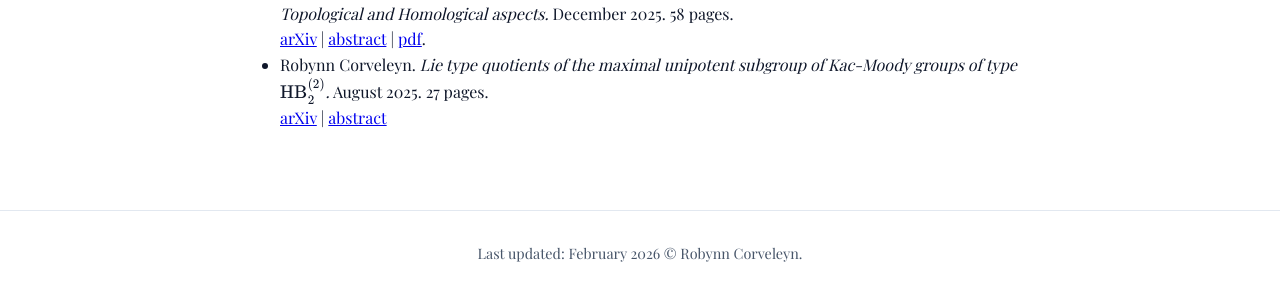
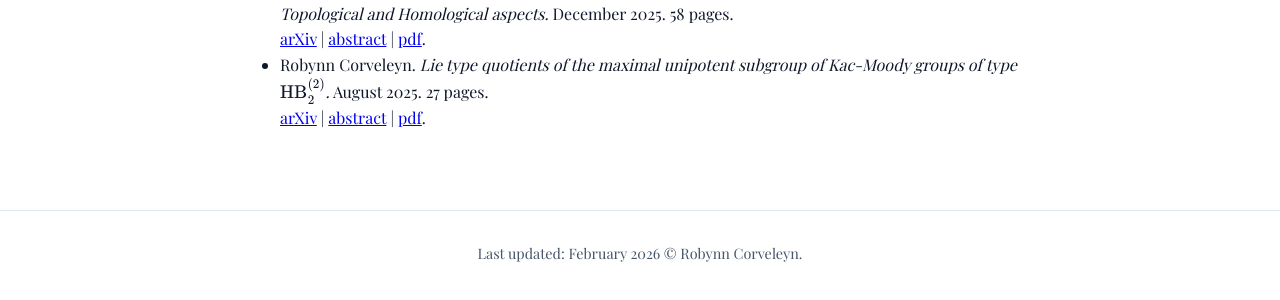
Before and after one commit to robynn-corveleyn/robynn-corveleyn.github.io, a Jekyll site: the page built from publications/index.md, in a window 1280 px wide. Shown: the part 300-600 px from the top of the page. Built offline with Jekyll 4.4.1, drawn with Linux system fonts in a browser that asks for light colours; formulas are drawn with MathJax 3.

Commit message:
Update index.md

```diff
--- a/publications/index.md
+++ b/publications/index.md
@@ -29,7 +29,8 @@ description: Click here for an overview of Robynn's publications
           <div class="abstract-text">
             <p>In this article, we construct infinite families $(G_n)_{n \in \mathbb{N}}$ of finite simple groups $G_n$ of Lie type, such that the rank of $G_n$ strictly increases as $n$ tends to infinity, and such that each $G_n$ is a quotient of the maximal unipotent subgroup $U^+$ of the (minimal) Kac-Moody group $\mathfrak{G}_A(\mathbb{K})$ of type $\mathrm{HB}^{(2)}_{2}$ over a finite field $\mathbb{K}$. Moreover, we show that the quotient maps lead to the construction of an infinite family of bounded degree spectral high-dimensional expanders. These provide the first class of examples of infinite families of high-dimensional expanders constructed from Lie type groups of unbounded rank.</p>
 
-          </div>
+          </div> | <a href="{{ '/assets/files/Lie type quotients.pdf' | relative_url }}" target="_blank" rel="opener">
+    pdf</a>.
         </li>
 
       </ul>
```
